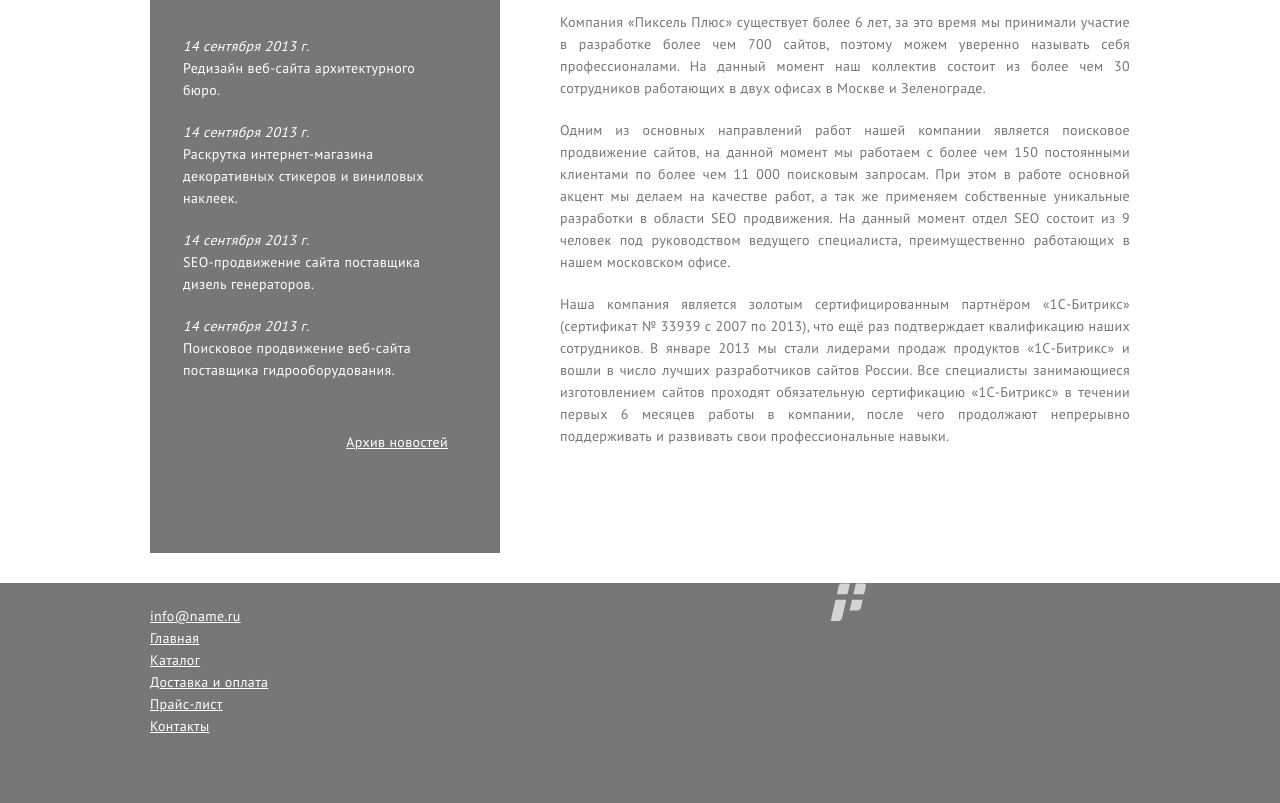
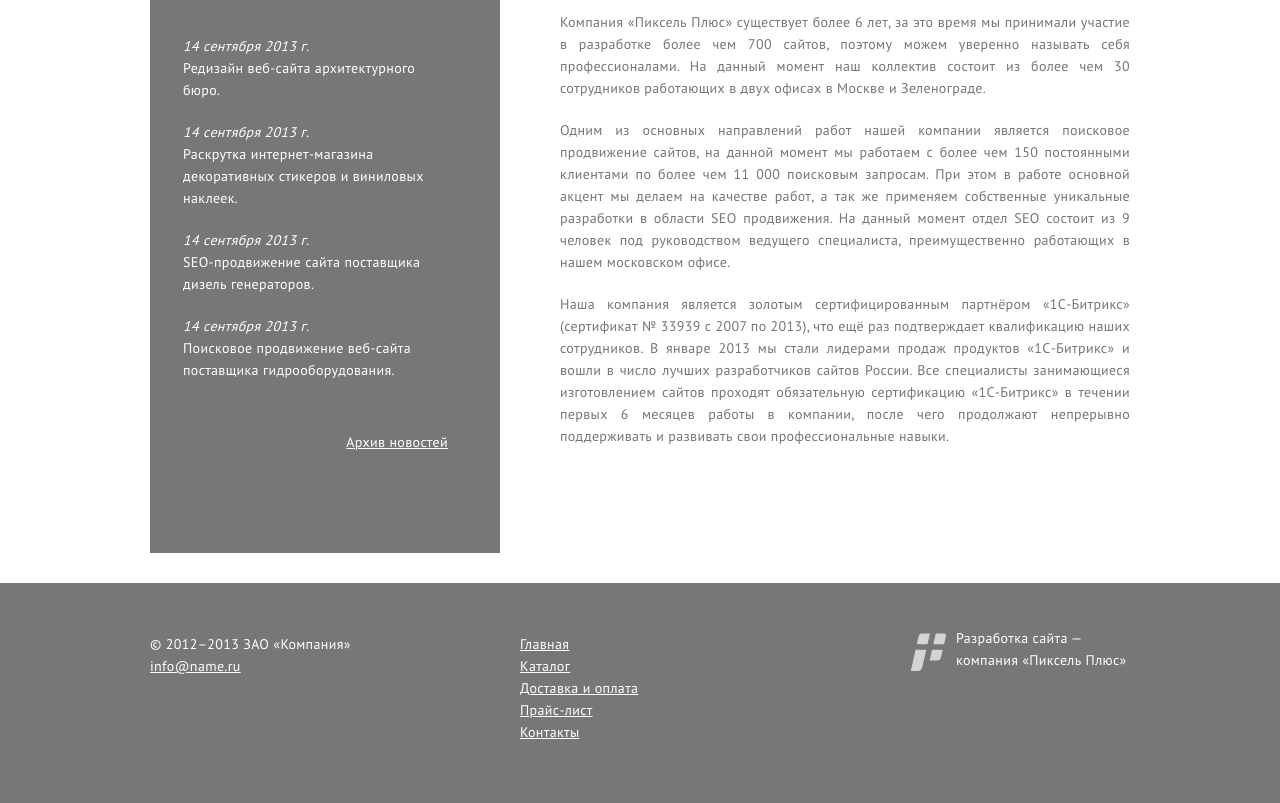
Before and after one commit to LeonidScorp/2nd_layout, a plain HTML site: page index.html in a window 1280 px wide. Shown: the part 811-1614 px from the top of the page. Drawn offline with Linux system fonts and the light colour scheme.

Commit message:
Almost finished

```diff
--- a/index.html
+++ b/index.html
@@ -105,9 +105,9 @@
                     <div class="footer-dev-logo">
                         <img src="images/company.png" alt="">
                     </div>
-                    <div class="footer-dev-caption">
+                    <p class="footer-dev-caption">
                         Разработка сайта — компания «Пиксель Плюс»
-                    </div>
+                    </p>
                 </div>
             </div>
         </div>
--- a/style.css
+++ b/style.css
@@ -132,7 +132,6 @@ header {
 .main {
     margin: 30px 0;
     display: flex;
-
 }
 
 aside {
@@ -224,7 +223,45 @@ a {
 }
 
 footer {
+    color: white;
     height: 220px;
     background-color: #777;
     margin-top: auto;
 }
+
+.footer-left, .footer-right, .footer-contact, .footer-menu{
+    width: 50%;
+}
+
+.footer-left {
+    justify-content: space-between;
+}
+
+.footer-left, .footer-right {
+    display: flex;
+    margin-top: 50px;
+}
+
+.footer-right {
+    justify-content: flex-end;
+}
+
+.footer-dev {
+    display: flex;
+    width: 220px;
+    align-items: flex-start;
+}
+
+.footer-dev-logo {
+    margin-right: 10px;
+}
+
+.footer-dev-caption {
+    height: min-content;
+    margin-top: -6px;
+}
+
+.footer-menu {
+    width: 120px;
+
+}
```
